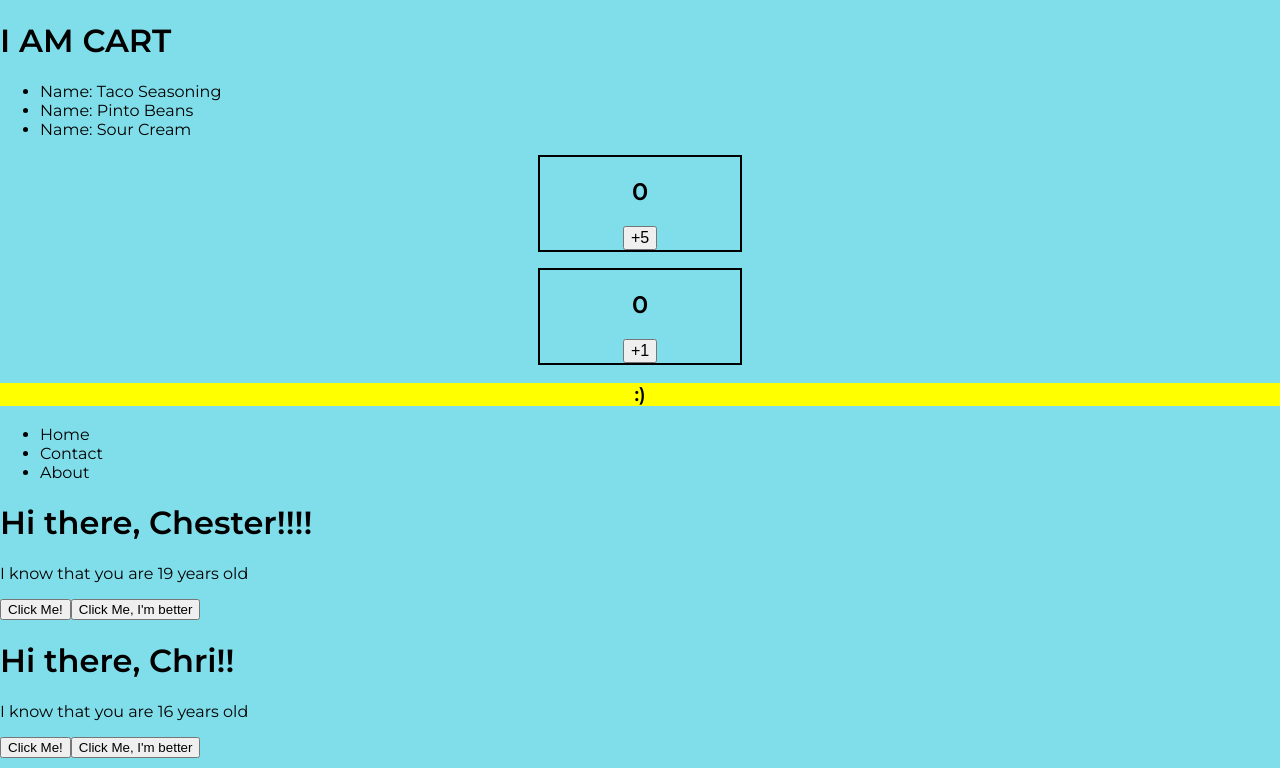
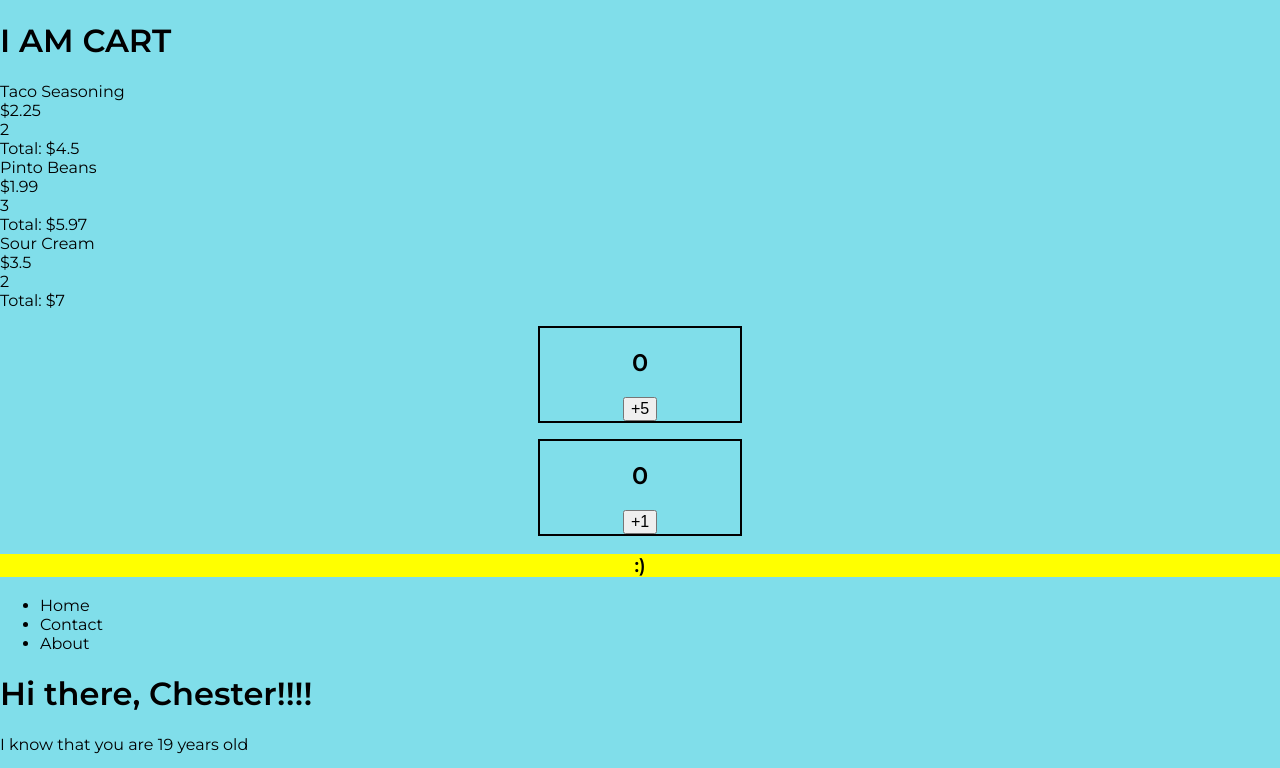
Before and after one commit to ChesterCabahug/colt-react, a React (Create React App) app: page / in a window 1280 px wide. Shown: the top 768 px of the page. Built offline with nearby package versions, Linux system fonts and the light colour scheme.

Commit message:
1:46:10ish.. dispalyed the basic structure of Downward data flow / state as props

```diff
--- a/src/Cart.js
+++ b/src/Cart.js
@@ -1,17 +1,17 @@
 import React from "react"
+import CartItem from "./CartItem"
 
 
 const Cart = ({initialItems}) => {
     return (
-        <div>
+        <div className="Cart">
             <h1>I AM CART</h1>
-            <ul>
-                {initialItems.map(item => (
-                    <li>
-                        Name: {item.name}
-                    </li>
+            <div className="Cart-items"></div>
+            {initialItems.map(item => (
+                    <CartItem {...item}/>
                 ))}
-            </ul>
+
+
 
         </div>
     )
--- /dev/null
+++ b/src/CartItem.js
@@ -0,0 +1,15 @@
+import React from "react"
+
+
+const CartItem = ({id, name, price, qty}) => {
+    return (
+        <div className="CartItem">
+            <div>{name}</div>
+            <div>${price}</div>
+            <div>{qty}</div>
+            <div>Total: ${qty * price}</div>
+        </div>
+    )
+}
+
+export default CartItem
```
